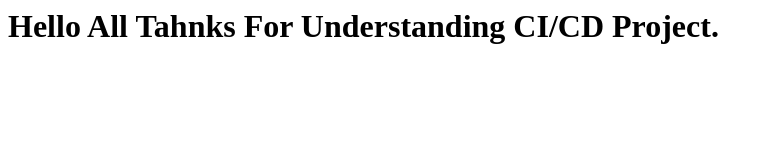
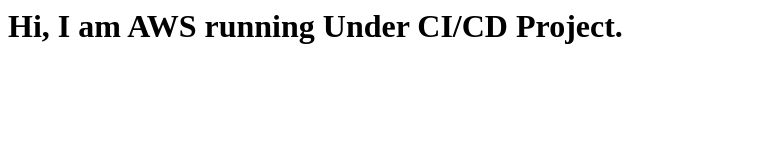
Before and after one commit to yusof3111/Test, a plain HTML site: page index.html in a window 1280 px wide. Shown: the whole page, without its empty margins (0-773 px from the left). Drawn offline with Linux system fonts and the light colour scheme.

Commit message:
Update index.html

```diff
--- a/index.html
+++ b/index.html
@@ -1 +1 @@
-<h1> Hello All Tahnks For Understanding CI/CD Project. </h1>
+<h1> Hi, I am  AWS running Under CI/CD Project. </h1>
```
